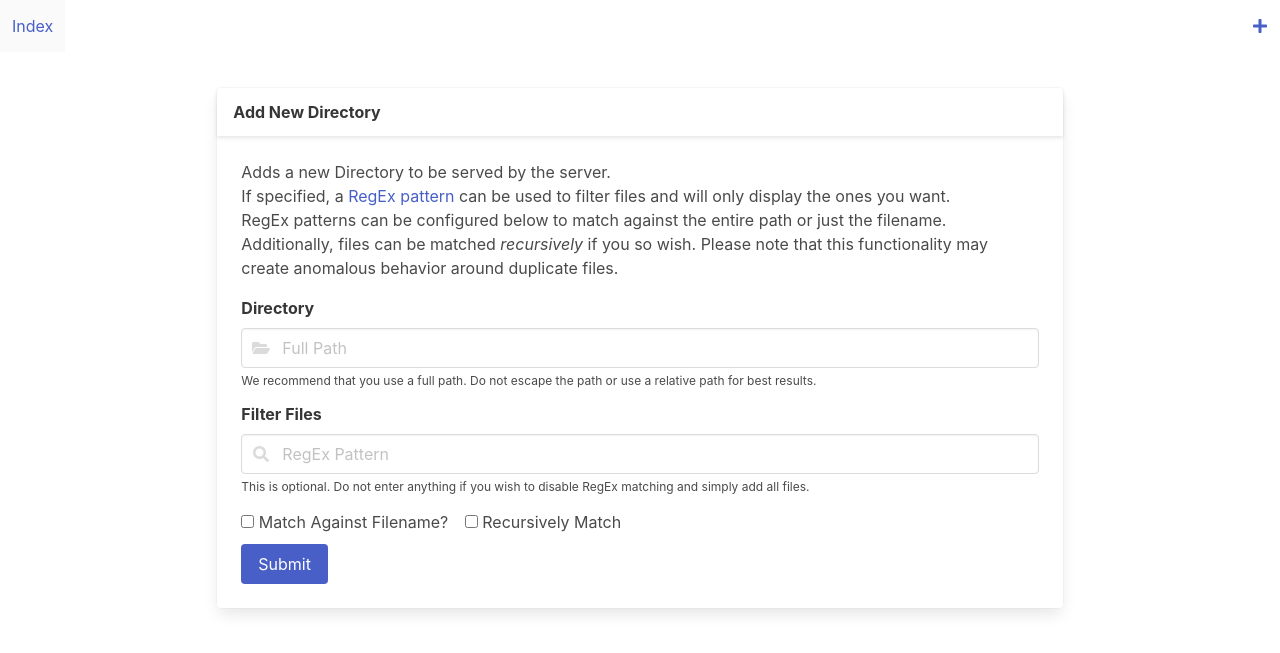
After one commit to Xevion/simple-viewer, a Django app: page /add/ in a window 1280 px wide. The commit adds this page. Shown: the top 653 px of the page. Run offline with Django 3.2, Linux system fonts and the light colour scheme; some libraries are stand-ins or nearby versions.

Commit message:
begin working on add directory functionality, finished bulma frontend form design

```diff
--- /dev/null
+++ b/viewer/templates/add.html
@@ -0,0 +1,64 @@
+{% extends 'base.html' %}
+{% block content %}
+    <div class="card">
+        <header class="card-header">
+            <p class="card-header-title">
+                Add New Directory
+            </p>
+        </header>
+        <div class="card-content">
+            <div class="content">
+                <p>
+                    Adds a new Directory to be served by the server.
+                    <br>
+                    If specified, a <a href="https://en.wikipedia.org/wiki/Regular_expression#Syntax">RegEx pattern</a> can be used to filter files and will only display the ones you want.
+                    <br>
+                    RegEx patterns can be configured below to match against the entire path or just the filename.
+                    <br>
+                    Additionally, files can be matched <i>recursively</i> if you so wish. Please note that this functionality may create anomalous behavior around duplicate files.
+                </p>
+                <form action="{% url 'add_submit' %}">
+                    {% csrf_token %}
+                    <div class="field">
+                        <label class="label">Directory</label>
+                        <div class="control has-icons-left has-icons-right">
+                            <input class="input" type="text" name="path" required placeholder="Full Path">
+                            <span class="icon is-small is-left">
+                                <i class="fas fa-folder-open"></i>
+                            </span>
+                        </div>
+                        <p class="help">
+                            We recommend that you use a full path. Do not escape the path or use a relative path for best results.
+                        </p>
+                    </div>
+                    <div class="field">
+                        <label class="label">Filter Files</label>
+                        <div class="control has-icons-left has-icons-right">
+                            <input class="input" type="text" name="regex" placeholder="RegEx Pattern">
+                            <span class="icon is-small is-left">
+                                <i class="fas fa-search"></i>
+                            </span>
+                        </div>
+                        <p class="help">
+                            This is optional. Do not enter anything if you wish to disable RegEx matching and simply add all files.
+                        </p>
+                    </div>
+                    <label class="checkbox pt-1 pb-3 pr-3">
+                        <input type="checkbox" name="match_filename">
+                        Match Against Filename?
+                    </label>
+                    <label class="checkbox pt-1 pb-3 pr-3">
+                        <input type="checkbox" name="recursive">
+                        Recursively Match
+                    </label>
+
+                    <div class="field">
+                        <div class="control">
+                            <button class="button is-link">Submit</button>
+                        </div>
+                    </div>
+                </form>
+            </div>
+        </div>
+    </div>
+{% endblock content %}
--- a/viewer/templates/base.html
+++ b/viewer/templates/base.html
@@ -20,7 +20,9 @@
                 <div class="navbar-end">
                     <div class="navbar-item">
                         <span class="icon">
-                            <i class="fas fa-plus"></i>
+                            <a href="{% url 'add' %}">
+                                <i class="fas fa-plus"></i>
+                            </a>
                         </span>
                     </div>
                 </div>
--- a/viewer/urls.py
+++ b/viewer/urls.py
@@ -4,6 +4,8 @@ from . import views
 
 urlpatterns = [
     path('', views.index, name='index'),
-    path('/<uuid:directory_id>/', views.browse, name='browse'),
-    path('/<uuid:directory_id>/<str:file>/', views.file, name='file')
+    path('add/', views.add, name='add'),
+    path('add/submit', views.submit_new, name='add_submit'),
+    path('<uuid:directory_id>/', views.browse, name='browse'),
+    path('<uuid:directory_id>/<str:file>/', views.file, name='file')
 ]
--- a/viewer/views.py
+++ b/viewer/views.py
@@ -1,6 +1,6 @@
 import os
 
-from django.http import FileResponse
+from django.http import FileResponse, HttpResponse
 from django.shortcuts import render, get_object_or_404
 
 from viewer.helpers import extra_listdir
@@ -54,3 +54,11 @@ def file(request, directory_id, file):
         )
     }
     return render(request, 'message.html', context, status=500)
+
+
+def add(request):
+    return render(request, 'add.html', {'title': 'Add New Directory'})
+
+
+def submit_new(request):
+    return HttpResponse('')
```
